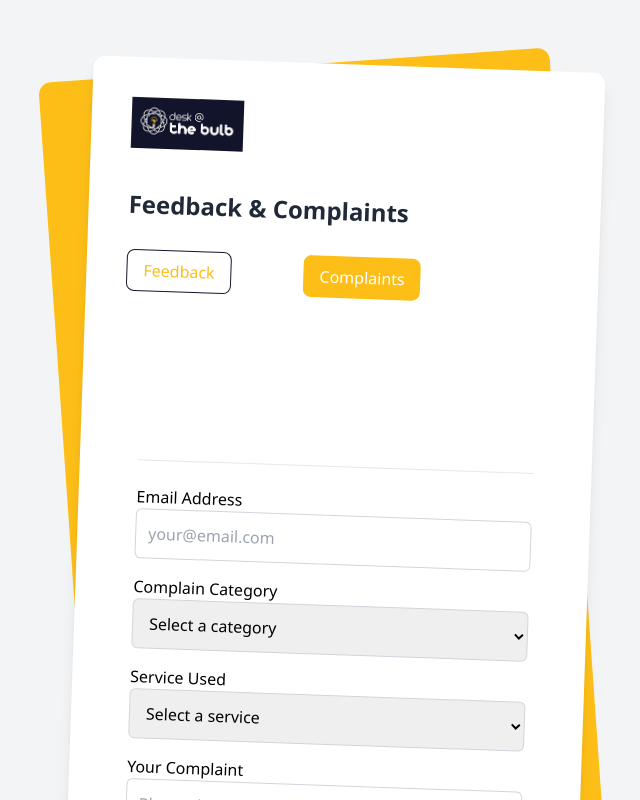
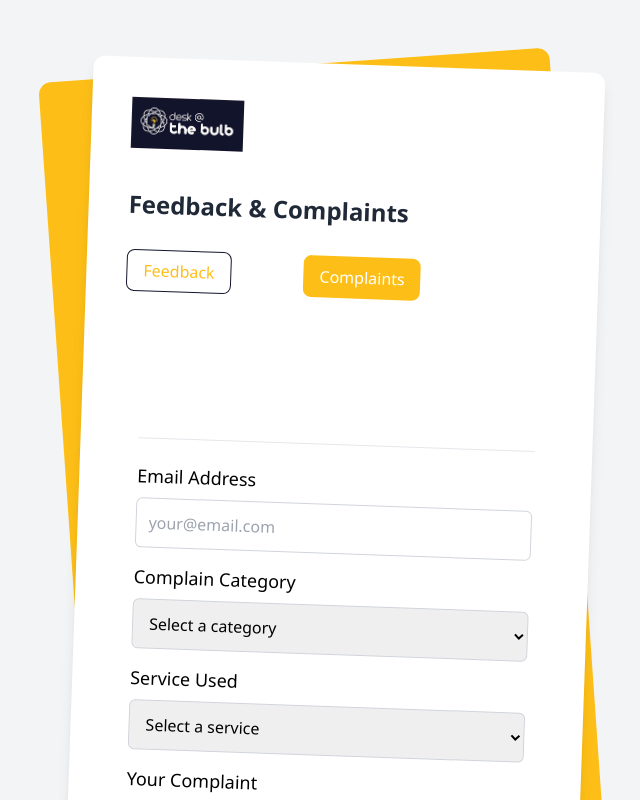
Before and after one commit to SarahHanks04/Capstone, a React (Vite) app: page / in a window 1280 px wide. Both pictures are taken after a click on the button "Complaints". Shown: the top 800 px of the page, without its empty margins (309-949 px from the left). Built offline with nearby package versions, Linux system fonts and the light colour scheme.

Commit message:
Updated Complaint

```diff
--- a/src/Complaints/ComplaintForm.jsx
+++ b/src/Complaints/ComplaintForm.jsx
@@ -31,12 +31,14 @@ const ComplaintForm = () => {
             {({ touched, errors, isSubmitting }) => (
               <Form className="space-y-4">
                 <div>
-                  <label htmlFor="email">Email Address</label>
+                  <label htmlFor="email" className="text-[18px] font-medium">
+                    Email Address
+                  </label>
                   <Field
                     type="email"
                     name="email"
                     placeholder="your@email.com"
-                    className={`w-full p-3 border rounded-md ${
+                    className={`w-full p-3 mt-2 border rounded-md focus:ring-0 focus:outline-none focus:border-[#FDBF17] ${
                       touched.email && errors.email
                         ? "border-red-500"
                         : "border-gray-300"
@@ -46,11 +48,11 @@ const ComplaintForm = () => {
                 </div>
 
                 <div>
-                  <label htmlFor="category">Complain Category</label>
+                  <label htmlFor="category" className="text-[18px] font-medium">Complain Category</label>
                   <Field
                     as="select"
                     name="category"
-                    className={`w-full p-3 border rounded-md ${
+                    className={`w-full p-3 border mt-2 rounded-md ${
                       touched.category && errors.category
                         ? "border-red-500"
                         : "border-gray-300"
@@ -65,11 +67,11 @@ const ComplaintForm = () => {
                 </div>
 
                 <div>
-                  <label htmlFor="service">Service Used</label>
+                  <label htmlFor="service" className="text-[18px] font-medium">Service Used</label>
                   <Field
                     as="select"
                     name="service"
-                    className={`w-full p-3 border rounded-md ${
+                    className={`w-full p-3 border mt-2 rounded-md ${
                       touched.service && errors.service
                         ? "border-red-500"
                         : "border-gray-300"
@@ -77,19 +79,19 @@ const ComplaintForm = () => {
                   >
                     <option value="">Select a service</option>
                     <option value="internet">Internet</option>
-                    <option value="mobile">Mobile</option>
-                    <option value="tv">TV</option>
+                    <option value="workspace">Workspace Rental</option>
+                    <option value="meeting-room">Meeting Room Access</option>
                   </Field>
                   <ErrorMessage name="service" component={TextError} />
                 </div>
 
                 <div>
-                  <label htmlFor="complaint">Your Complaint</label>
+                  <label htmlFor="complaint" className="text-[18px] font-medium">Your Complaint</label>
                   <Field
                     as="textarea"
                     name="complaint"
                     placeholder="Please describe your complaint here..."
-                    className={`w-full p-3 border rounded-md ${
+                    className={`w-full p-3 border mt-2 rounded-md focus:ring-0 focus:outline-none focus:border-[#FDBF17] ${
                       touched.complaint && errors.complaint
                         ? "border-red-500"
                         : "border-gray-300"
--- a/src/CustomButtons/NavigationButton.jsx
+++ b/src/CustomButtons/NavigationButton.jsx
@@ -7,7 +7,7 @@ const NavigationButton = ({ activeForm, setActiveForm }) => {
         className={`px-4 py-2 font-medium rounded-lg focus:outline-none ${
           activeForm === "feedback"
             ? "text-white bg-[#FDBF17]"
-            : "text-[#FDBF17] bg-white border border-[#13162D]"
+            : "text-[#FDBF17] bg-white border-[1.4px] border-[#13162D]"
         }`}
         onClick={() => setActiveForm("feedback")}
       >
@@ -17,7 +17,7 @@ const NavigationButton = ({ activeForm, setActiveForm }) => {
         className={`px-4 py-2 font-medium rounded-lg focus:outline-none ${
           activeForm === "complaint"
             ? "text-white bg-[#FDBF17]"
-            : "text-[#FDBF17] bg-white border border-[#13162D]"
+            : "text-[#FDBF17] bg-white border-[1.4px] border-[#13162D]"
         }`}
         onClick={() => setActiveForm("complaint")}
       >
```
